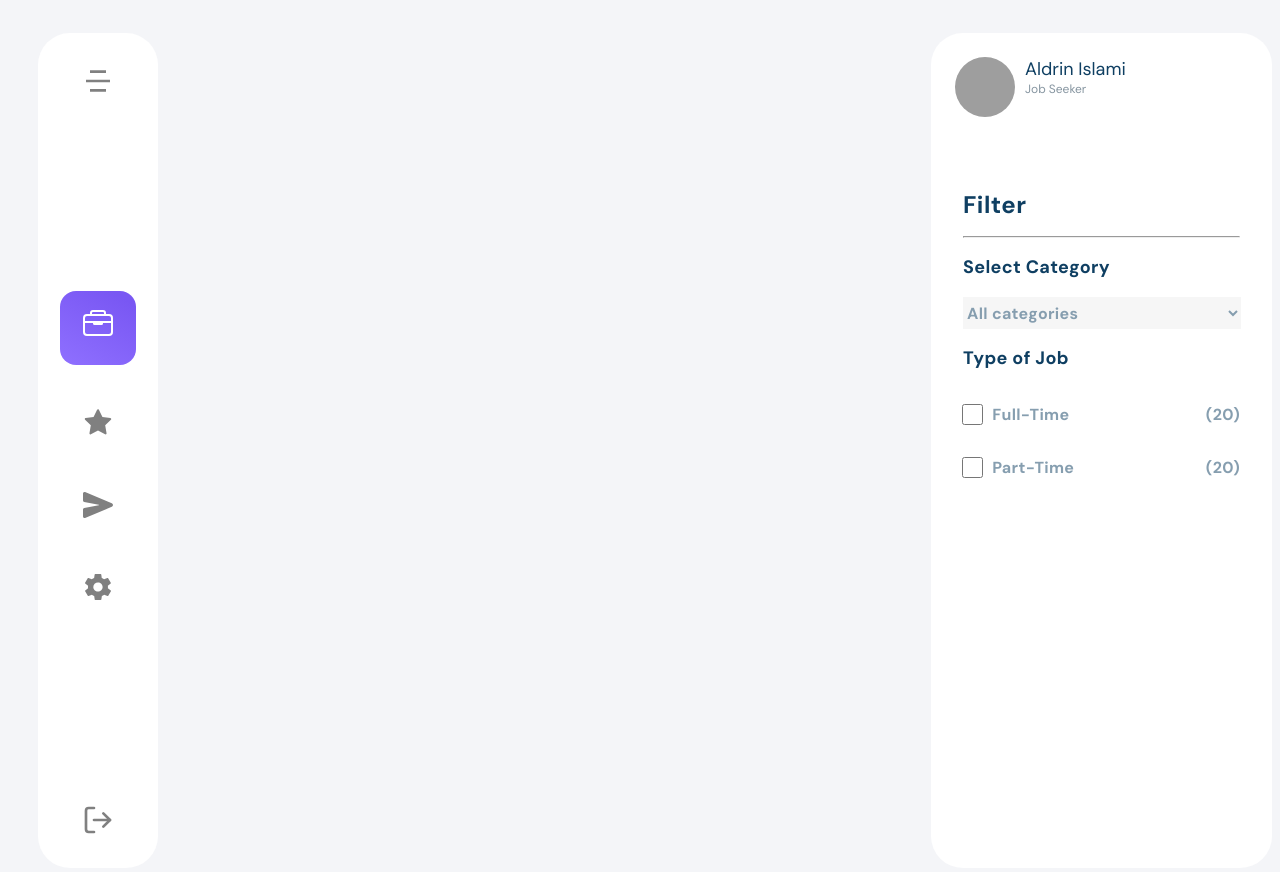
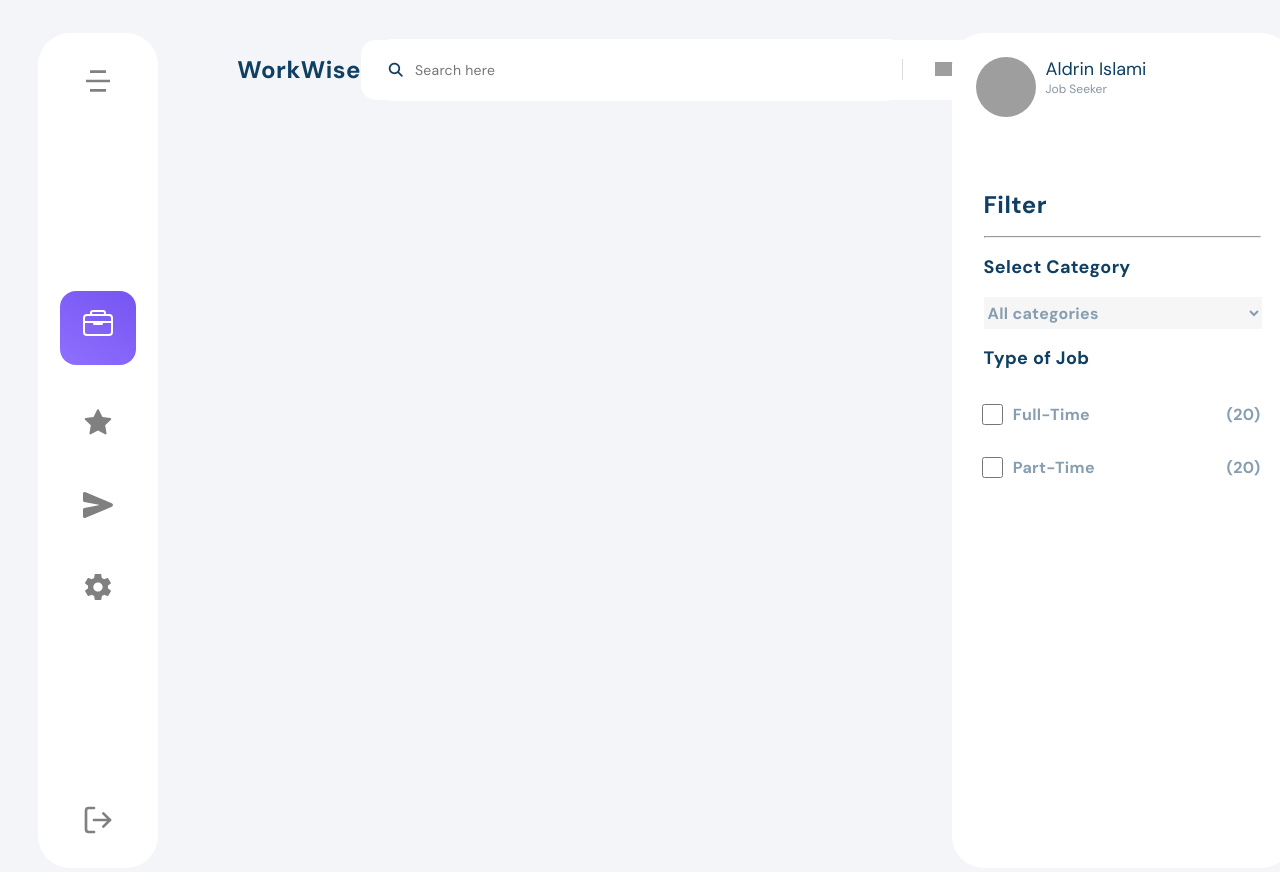
Before and after one commit to Aldrin1807/WorkWise, a React (Vite) app in the folder work-wise/: page /job-search in a window 1280 px wide. Shown: the top 872 px of the page. Built offline with nearby package versions, Linux system fonts and the light colour scheme; grey boxes are pictures that could not be loaded.

Commit message:
created routes, pages, started working on jobsearch UI

```diff
--- a/work-wise/index.html
+++ b/work-wise/index.html
@@ -9,5 +9,6 @@
   <body>
     <div id="root"></div>
     <script type="module" src="/src/main.tsx"></script>
+    <script src="https://kit.fontawesome.com/a076d05399.js" crossorigin="anonymous"></script>
   </body>
 </html>
--- a/work-wise/package.json
+++ b/work-wise/package.json
@@ -10,6 +10,8 @@
     "preview": "vite preview"
   },
   "dependencies": {
+    "@fortawesome/react-fontawesome": "^0.2.0",
+    "bootstrap": "^5.2.3",
     "bootstrap-icons": "^1.10.5",
     "react": "^18.2.0",
     "react-bootstrap": "^2.7.4",
@@ -26,6 +28,7 @@
     "eslint": "^8.38.0",
     "eslint-plugin-react-hooks": "^4.6.0",
     "eslint-plugin-react-refresh": "^0.3.4",
+    "react-router-dom": "^6.11.2",
     "typescript": "^5.0.2",
     "vite": "^4.3.2"
   }
--- a/work-wise/src/App.tsx
+++ b/work-wise/src/App.tsx
@@ -1,14 +1,20 @@
 
 import './App.css'
-import LeftNav from './Components/Left/LeftNav'
-import RightNav from './Components/Right/RightNav'
+import { BrowserRouter, Routes, Route } from "react-router-dom";
+import JobPage from './Pages/JobPage/JobPage';
+import JobSearch from './Pages/JobSearch/JobSearch';
 
 function App() {
 
   return (
     <div className='content'>
-      <LeftNav />
-      <RightNav />
+      <BrowserRouter>
+          <Routes>
+          <Route index element={<JobSearch />} />
+          <Route path="job-page" element={<JobPage />} />
+          <Route path="job-search" element={<JobSearch />} />
+         </Routes>
+    </BrowserRouter>
     </div>
   )
 }
--- a/work-wise/src/Components/Left/LeftNav.css
+++ b/work-wise/src/Components/Left/LeftNav.css
@@ -25,9 +25,7 @@
     height: 20rem;
     justify-content: space-between;
 }
-
-
-.selected:nth-child(1){
+.selected{
     text-align: center;
     width: 60px;
     height: 50px;
--- a/work-wise/src/Components/Left/LeftNav.tsx
+++ b/work-wise/src/Components/Left/LeftNav.tsx
@@ -5,24 +5,31 @@ import {AiFillStar} from "react-icons/ai"
 import { IoSend } from "react-icons/io5";
 import { IoMdSettings } from "react-icons/io";
 import { FiLogOut } from "react-icons/fi";
+import { useState } from 'react';
 
 function LeftNav(){
+    const [selectedIcon, setSelectedIcon] = useState('briefcase');
+
+    const handleIconClick = (icon:any) => {
+      setSelectedIcon(icon);
+    };
+
     return (
-        <div className='left-nav'>
+      <div className="left-nav">
         <div className="box">
           <RiMenu5Fill />
         </div>
         <div className="box">
-                <div className='selected'>
+          <div className={selectedIcon === 'briefcase' ? 'selected' : ''} onClick={() => handleIconClick('briefcase')}>
             <IoBriefcaseOutline />
-                </div >
-                <div className='selected'>
+          </div>
+          <div className={selectedIcon === 'star' ? 'selected' : ''} onClick={() => handleIconClick('star')}>
             <AiFillStar />
           </div>
-                <div className='selected'>
+          <div className={selectedIcon === 'send' ? 'selected' : ''} onClick={() => handleIconClick('send')}>
             <IoSend />
           </div>
-                <div className='selected'>
+          <div className={selectedIcon === 'settings' ? 'selected' : ''} onClick={() => handleIconClick('settings')}>
             <IoMdSettings />
           </div>
         </div>
@@ -30,6 +37,6 @@ function LeftNav(){
           <FiLogOut />
         </div>
       </div>
-    )
+    );
 }
 export default LeftNav
--- a/work-wise/src/Components/Right/RightNav.css
+++ b/work-wise/src/Components/Right/RightNav.css
@@ -5,7 +5,7 @@
     height: 52.188rem;
     margin-top: 25px;
     border-radius: 2rem;
-
+    margin-right: 30px;
 }
 .profile-card{
     display: flex;
--- /dev/null
+++ b/work-wise/src/Pages/JobPage/JobPage.tsx
@@ -0,0 +1,20 @@
+import LeftNav from '../../Components/Left/LeftNav'
+import RightNav from '../../Components/Right/RightNav'
+import './JobPage.css'
+
+
+function JobPage(){
+    return(
+    <>
+        <LeftNav />
+
+            <div>
+
+            </div>
+
+        <RightNav />
+    </>
+    )
+}
+
+export default JobPage
--- /dev/null
+++ b/work-wise/src/Pages/JobSearch/JobSearch.css
@@ -0,0 +1,107 @@
+.container{
+    width: 100%;
+}
+.has-search .form-control {
+    padding-left: 2.375rem;
+    height: 3.75rem;
+    width: 31.063rem;
+    background: #FFFFFF;
+    border-radius: 15px;
+    border: none;
+
+    font-family: 'DM Sans';
+    font-style: normal;
+    font-weight: 400;
+    font-size: 14px;
+    line-height: 18px;
+    letter-spacing: 0.02em;
+
+    color: #8695A0;
+}
+
+.has-search .form-control-feedback {
+    position: absolute;
+    z-index: 2;
+    display: block;
+    width: 2.375rem;
+    line-height: 3.75rem;
+    text-align: center;
+    pointer-events: none;
+    color: #0F3F62;
+}
+.form-control:focus{
+    outline: none;
+    border-color: transparent;
+}
+
+.has-search{
+    display: flex;
+    align-items: center;
+    height: 3.75rem;
+    width: 40.875rem;
+    background: #FFFFFF;
+    border-radius: 15px;
+    border: none;
+    padding-left: 1rem;
+
+font-family: 'DM Sans';
+font-style: normal;
+font-weight: 400;
+font-size: 14px;
+line-height: 18px;
+text-align: center;
+letter-spacing: 0.02em;
+
+color: #8695A0;
+
+}
+.citys-dropdown {
+    padding-left: 24px; /* Adjust the padding to accommodate the arrow */
+    background-color: transparent;
+    border: none;
+    width: 6rem;
+    margin-left: 2rem;
+    outline: none;
+    font-size: 16px;
+    color: #333;
+    cursor: pointer;
+    background-image: url('https://encrypted-tbn0.gstatic.com/images?q=tbn:ANd9GcRL4zPI4oSgOSu9X9AWwH0UNGRJBeXnPdPjZ2GPfruVnEKWQuylQtAIdegCu_viK37bokA&usqp=CAU'); /* Replace with your arrow image */
+    background-repeat: no-repeat;
+    background-position: left center;
+    background-size: 19px; /* Adjust the size of the arrow image */
+    -webkit-appearance: none;
+    -moz-appearance: none;
+    appearance: none;
+
+font-family: 'DM Sans';
+font-style: normal;
+font-weight: 400;
+font-size: 12px;
+line-height: 16px;
+/* identical to box height */
+
+
+letter-spacing: 0.02em;
+
+color: #0A043C;
+  }
+
+.title-n-search{
+    display: flex;
+    align-items: center;
+    justify-content: space-between;
+    margin: 30px auto;
+    width: 80%;
+
+}
+
+.title-text{
+font-family: 'DM Sans';
+font-style: normal;
+font-weight: 700;
+font-size: 24px;
+line-height: 31px;
+letter-spacing: 0.02em;
+
+color: #0F3F62;
+}
--- /dev/null
+++ b/work-wise/src/Pages/JobSearch/JobSearch.tsx
@@ -0,0 +1,70 @@
+import LeftNav from '../../Components/Left/LeftNav'
+import RightNav from '../../Components/Right/RightNav'
+import './JobSearch.css'
+
+
+
+function JobSearch(){
+    const cities = [
+        'Prishtina',
+        'Pristina',
+        'Prizren',
+        'Peja',
+        'Gjakova',
+        'Mitrovica',
+        'Ferizaj',
+        'Gjilan',
+        'Vushtrri',
+        'Podujeva',
+        'Suhareka',
+        'Rahovec',
+        'Lipjan',
+        'Malisheva',
+        'Gracanica',
+        'Shtime',
+        'Obiliq',
+        'Dragash',
+        'Deçan',
+        'Kamenica',
+        'Viti',
+        'Klina',
+        'Partesh',
+        'Zubin Potok',
+        'Fushë Kosovë',
+        'Kaçanik',
+        'Zveçan',
+        'Junik',
+        'Istog',
+        'Klinë',
+        'Skenderaj',
+      ];
+    return(
+        <>
+        <LeftNav />
+
+            <div className="container">
+                <div className='title-n-search'>
+                    <h1 className='title-text'>WorkWise</h1>
+                    <div className="has-search">
+                    <span className="fa fa-search form-control-feedback" />
+                    <input type="text" className="form-control" placeholder="Search here" />
+                    <div  style={{borderLeft: '1px solid #DCDCDC', height: '1.3rem',borderColor:'#DCDCDC'}} />
+                        <select id="location" className='citys-dropdown'>
+                            <option  value="">Select City</option>
+                            {cities.map((city) => (
+                            <option key={city} value={city}>
+                                {city}
+                            </option>
+                            ))}
+                    </select>
+                    </div>
+
+                </div>
+            </div>
+
+        <RightNav />
+        </>
+    )
+}
+
+export default JobSearch
```
Also changed, not shown: work-wise/src/Pages/JobPage/JobPage.css (added), 1 other file (tests, documents, lock files or other folders). Lines whose indentation alone changed are shown as unchanged.
